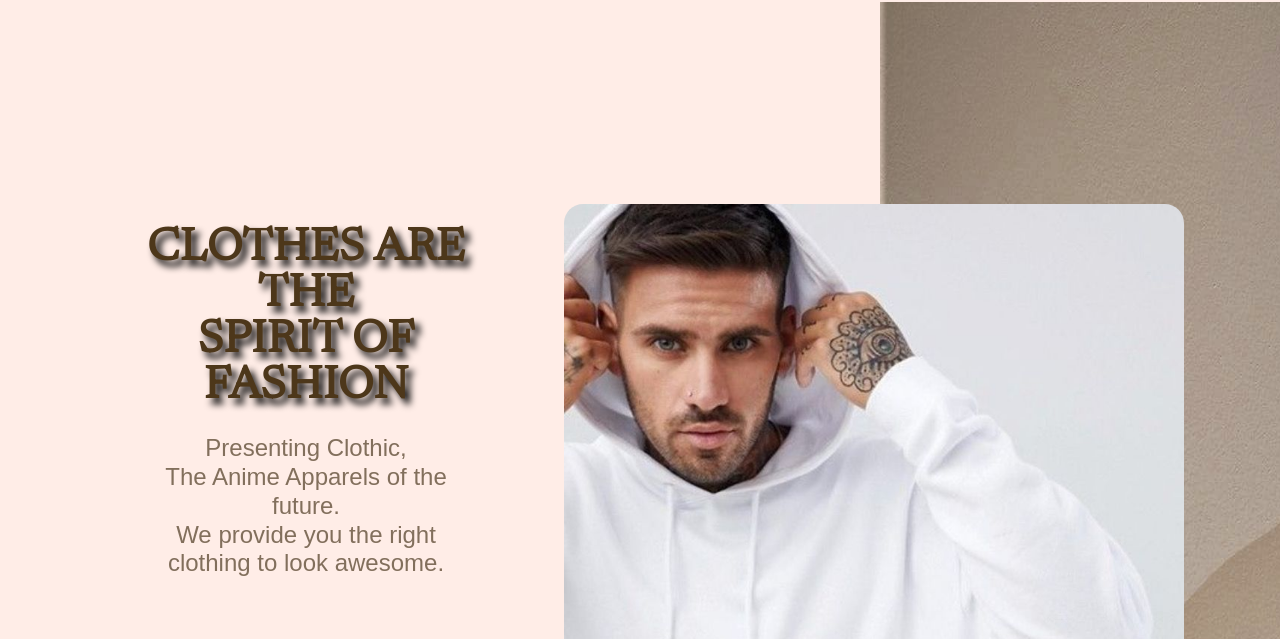
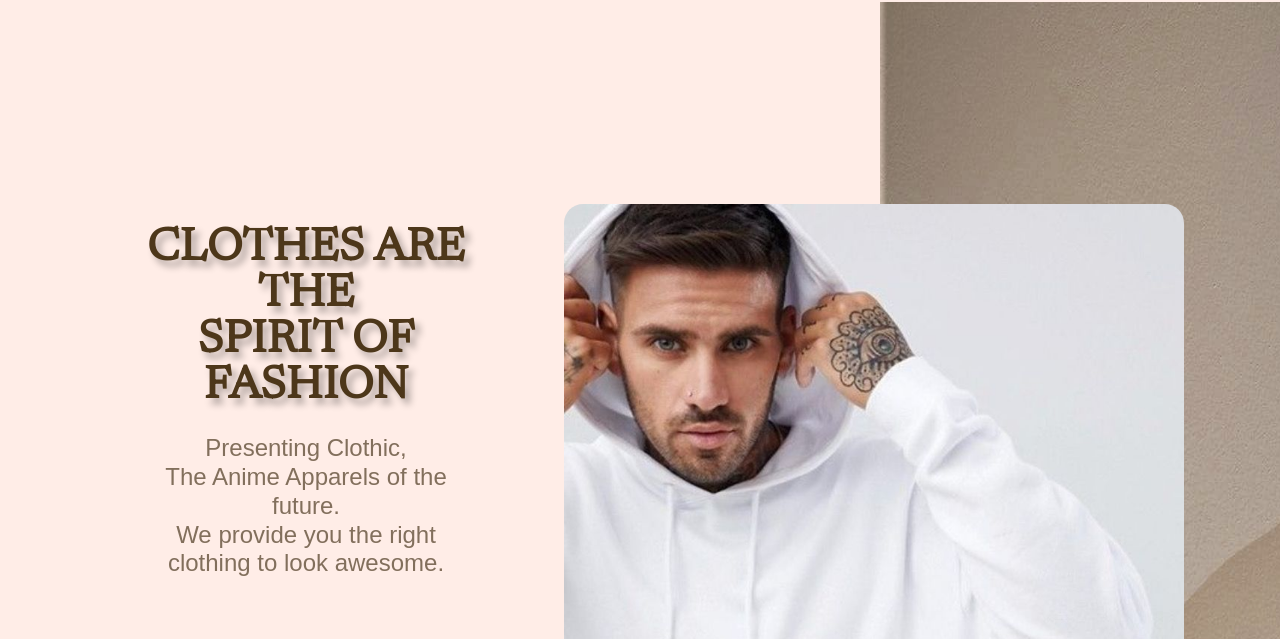
Before and after one commit to aar-ish/Clothic, a website: page index.html in a window 1280 px wide. Shown: the part 88-727 px from the top of the page. Drawn offline with nearby package versions, Linux system fonts and the light colour scheme; a script that the page names is missing.

Commit message:
hero-text

```diff
--- a/index.css
+++ b/index.css
@@ -166,7 +166,7 @@ section {
   font-weight: bold;
   padding:0;
   margin-bottom: 0px;
-  text-shadow: 5px 6px 7px rgb(0, 0, 0);
+  text-shadow: 5px 6px 7px rgba(0, 0, 0, 0.311);
 }
 .hero-text p {
   font-size: 16px;
```
